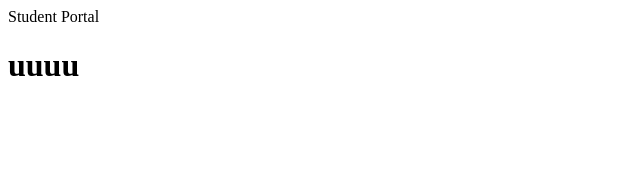
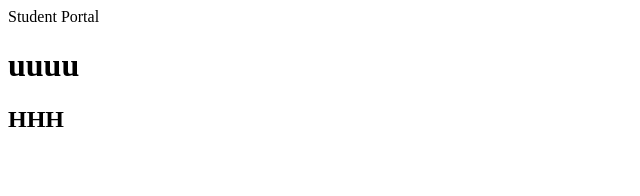
Before and after one commit to Rupamkumar400/Student-Portal, a React (Vite) app in the folder Portal/: page / in a window 1280 px wide. Shown: the top 196 px of the page, without its empty margins (0-640 px from the left). Built offline with nearby package versions, Linux system fonts and the light colour scheme.

Commit message:
ISOSOSOS

```diff
--- a/Portal/src/App.jsx
+++ b/Portal/src/App.jsx
@@ -5,6 +5,7 @@ const App = () => {
     <login/>
     <div>Student Portal</div>
     <h1>uuuu</h1>
+    <h2>HHH</h2>
   </>
   )
 }
```
